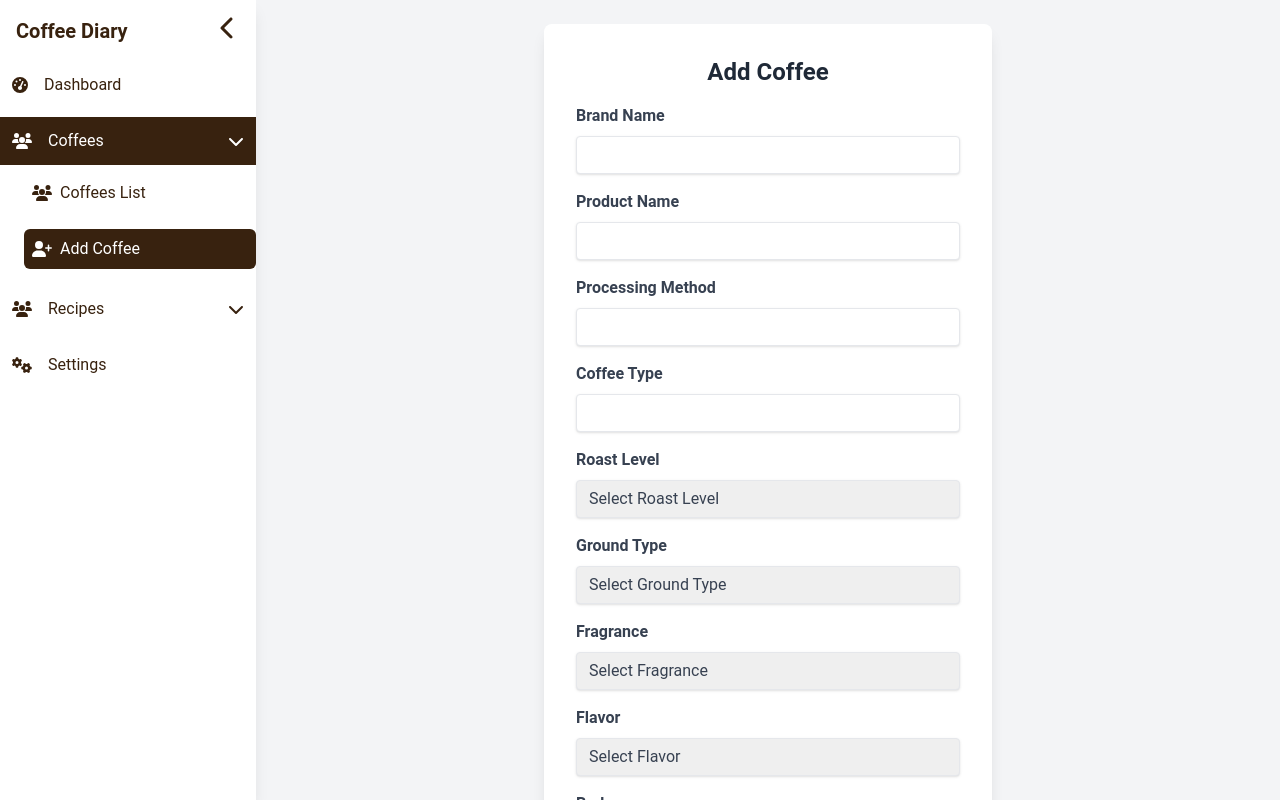
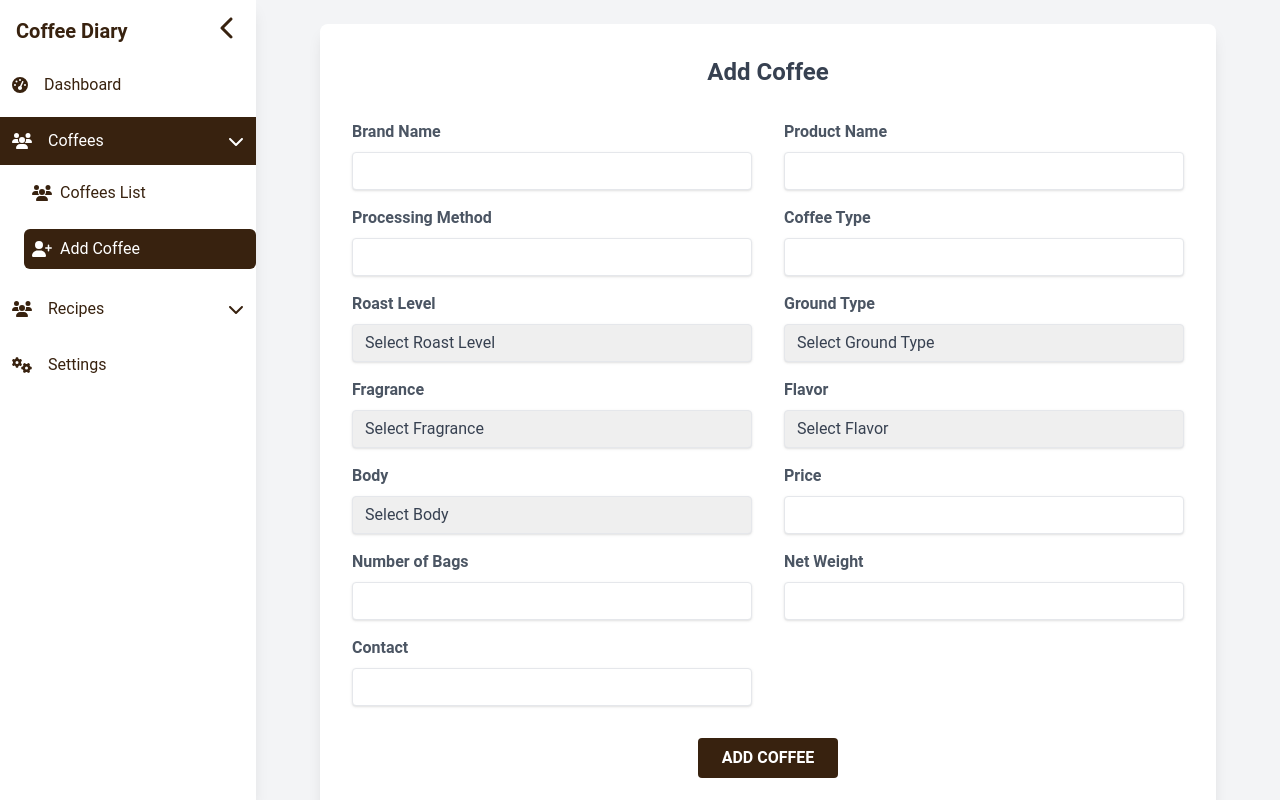
Before and after one commit to ThandarHtetHtetSan/personalized-local-coffee-recommendation-system, a Next.js app in the folder next-client/: page /admin/coffees/add-coffee in a window 1280 px wide. Built offline with nearby package versions, Linux system fonts and the light colour scheme.

Commit message:
feat: add input and select dynamic components and update add-coffee design

```diff
--- /dev/null
+++ b/next-client/src/components/inputs/Select.js
@@ -0,0 +1,19 @@
+import React from 'react'
+
+const Select = ({ label, name, value, onChange, options, className, containerClassname }) => {
+  return (
+    <div className={`${containerClassname}`}>
+      <label className="block text-gray-600 font-semibold mb-2">{label}</label>
+      <select
+        name={name}
+        value={value}
+        onChange={onChange}
+        className={`shadow appearance-none border rounded w-full py-2 px-3 text-gray-700 leading-tight focus:outline-none focus:shadow-outline ${className}`}
+      >
+        {options.map(item => (<option key={item.value} value={item.value} disabled={!item.value}>{item.label}</option>))}
+      </select>
+    </div>
+  )
+}
+
+export default Select
--- /dev/null
+++ b/next-client/src/components/inputs/TextInput.js
@@ -0,0 +1,16 @@
+const TextInput = ({ label, type = 'text', name, value, onChange, className, containerClassName }) => {
+  return (
+    <div className={`${containerClassName}`}>
+      <label className="block text-gray-600 font-semibold mb-2">{label}</label>
+      <input
+        type={type}
+        name={name}
+        value={value}
+        onChange={onChange}
+        className={`shadow appearance-none border rounded w-full py-2 px-3 text-gray-700 leading-tight focus:outline-none focus:shadow-outline ${className}`}
+      />
+    </div>
+  )
+}
+
+export default TextInput
--- a/next-client/src/pages/admin/coffees/add-coffee.js
+++ b/next-client/src/pages/admin/coffees/add-coffee.js
@@ -1,6 +1,9 @@
 import React, { useState } from 'react';
 import axios from 'axios';
 import AdminLayout from '@/components/AdminLayout';
+import TextInput from '@/components/inputs/TextInput';
+import Select from '@/components/inputs/Select';
+import { BODY_OPTIONS, FLAVOR_OPTIONS, FRAGRANCE_OPTIONS, GROUND_TYPE_OPTIONS, ROAST_LEVEL_OPTIONS } from '@/utils/constant';
 
 const AddDataForm = () => {
   const [formData, setFormData] = useState({
@@ -39,178 +42,74 @@ const AddDataForm = () => {
   return (
     <AdminLayout>
       <div className="flex justify-center h-screen p-6 min-h-screen overflow-auto">
-        <div className="w-full min-h-screen max-w-md">
+        <div className="w-full min-h-screen max-w-4xl">
           <div className="bg-white p-8 rounded-lg shadow-lg">
-          <h2 className="text-2xl font-bold text-center text-gray-800 mb-4">Add Coffee</h2>
+            <h2 className="text-2xl font-bold text-center text-gray-700 mb-8">Add Coffee</h2>
             <form onSubmit={handleSubmit}>
-            {/* Other form fields */}
-            <div className="mb-4">
-              <label className="block text-gray-700 font-bold mb-2">Brand Name</label>
-              <input
+              <div className="grid grid-cols-2 gap-y-4 gap-x-8">
+                <TextInput label="Brand Name"
                   type="text"
                   name="brand_name"
                   value={formData.brand_name}
                   onChange={handleChange}
-                className="shadow appearance-none border rounded w-full py-2 px-3 text-gray-700 leading-tight focus:outline-none focus:shadow-outline"
                 />
-            </div>
-            <div className="mb-4">
-              <label className="block text-gray-700 font-bold mb-2">Product Name</label>
-              <input
+                <TextInput label="Product Name"
                   type="text"
                   name="class_name"
                   value={formData.class_name}
                   onChange={handleChange}
-                className="shadow appearance-none border rounded w-full py-2 px-3 text-gray-700 leading-tight focus:outline-none focus:shadow-outline"
                 />
-            </div>
-            <div className="mb-4">
-              <label className="block text-gray-700 font-bold mb-2">Processing Method</label>
-              <input
+                <TextInput label="Processing Method"
                   type="text"
                   name="processing_method"
                   value={formData.processing_method}
                   onChange={handleChange}
-                className="shadow appearance-none border rounded w-full py-2 px-3 text-gray-700 leading-tight focus:outline-none focus:shadow-outline"
                 />
-            </div>
-            <div className="mb-4">
-              <label className="block text-gray-700 font-bold mb-2">Coffee Type</label>
-              <input
+                <TextInput label="Coffee Type"
                   type="text"
                   name="coffee_type"
                   value={formData.coffee_type}
                   onChange={handleChange}
-                className="shadow appearance-none border rounded w-full py-2 px-3 text-gray-700 leading-tight focus:outline-none focus:shadow-outline"
                 />
-            </div>
 
+                <Select label="Roast Level" name="roast_level" value={formData.roast_level} onChange={handleChange} options={ROAST_LEVEL_OPTIONS} />
+                <Select label="Ground Type" name="ground_type" value={formData.ground_type} onChange={handleChange} options={GROUND_TYPE_OPTIONS} />
+                <Select label="Fragrance" name="fragrance" value={formData.fragrance} onChange={handleChange} options={FRAGRANCE_OPTIONS} />
+                <Select label="Flavor" name="flavor" value={formData.flavor} onChange={handleChange} options={FLAVOR_OPTIONS} />
+                <Select label="Body" name="body" value={formData.body} onChange={handleChange} options={BODY_OPTIONS} />
 
-            <div className="mb-4">
-              <label className="block text-gray-700 font-bold mb-2">Roast Level</label>
-              <select
-                name="roastLevel"
-                value={formData.roastLevel}
-                onChange={handleChange}
-                className="shadow appearance-none border rounded w-full py-2 px-3 text-gray-700 leading-tight focus:outline-none focus:shadow-outline"
-              >
-                <option value="">Select Roast Level</option>
-                <option value="66c4d63bc0935cb1598e7a08">Light</option>
-                <option value="66c4d644c0935cb1598e7b2f">Medium Light</option>
-                <option value="66c4d633c0935cb1598e78a1">Medium</option>
-                <option value="66c4d635c0935cb1598e791e">Medium Dark</option>
-                <option value="66c4d634c0935cb1598e78ce">Dark</option>
-              </select>
-            </div>
-            <div className="mb-4">
-              <label className="block text-gray-700 font-bold mb-2">Ground Type</label>
-              <select
-                name="groundType"
-                value={formData.groundType}
-                onChange={handleChange}
-                className="shadow appearance-none border rounded w-full py-2 px-3 text-gray-700 leading-tight focus:outline-none focus:shadow-outline"
-              >
-                <option value="">Select Ground Type</option>
-                <option value="66c4d636c0935cb1598e7961">Whole Bean</option>
-                <option value="66c4d634c0935cb1598e78aa">Fine Ground</option>
-                <option value="66c4d635c0935cb1598e78f5">Coarse Ground</option>
-              </select>
-            </div>
-            <div className="mb-4">
-              <label className="block text-gray-700 font-bold mb-2">Fragrance</label>
-              <select
-                name="fragrance"
-                value={formData.fragrance}
-                onChange={handleChange}
-                className="shadow appearance-none border rounded w-full py-2 px-3 text-gray-700 leading-tight focus:outline-none focus:shadow-outline"
-              >
-                <option value="">Select Fragrance</option>
-                <option value="66c4d63cc0935cb1598e7a16">Fruity</option>
-                <option value="66c4d63cc0935cb1598e7a16">Floral</option>
-                <option value="66c4d634c0935cb1598e78a4">Sweet</option>
-                <option value="66c4d635c0935cb1598e7921">Spicy</option>
-                <option value="66c4d634c0935cb1598e78d1">Smoky</option>
-              </select>
-            </div>
-            <div className="mb-4">
-              <label className="block text-gray-700 font-bold mb-2">Flavor</label>
-              <select
-                name="flavor"
-                value={formData.flavor}
-                onChange={handleChange}
-                className="shadow appearance-none border rounded w-full py-2 px-3 text-gray-700 leading-tight focus:outline-none focus:shadow-outline"
-              >
-                <option value="">Select Flavor</option>
-                <option value="66c4d63bc0935cb1598e7a0c">Very Sweet</option>
-                <option value="66c4d644c0935cb1598e7b35">Sweet</option>
-                <option value="66c4d634c0935cb1598e78a7">Normal</option>
-                <option value="66c4d635c0935cb1598e7924">Bitter</option>
-                <option value="66c4d634c0935cb1598e78d4">Very Bitter</option>
-              </select>
-            </div>
-            <div className="mb-4">
-              <label className="block text-gray-700 font-bold mb-2">Body</label>
-              <select
-                name="body"
-                value={formData.body}
-                onChange={handleChange}
-                className="shadow appearance-none border rounded w-full py-2 px-3 text-gray-700 leading-tight focus:outline-none focus:shadow-outline"
-              >
-                <option value="">Select Body</option>
-                <option value="66c4d63bc0935cb1598e7a10">Lighter</option>
-                <option value="66c4d644c0935cb1598e7b39">Light</option>
-                <option value="66c4d634c0935cb1598e78ad">Medium</option>
-                <option value="66c4d635c0935cb1598e7928">Full</option>
-                <option value="66c4d634c0935cb1598e78d8">Heavy</option>
-              </select>
-            </div>
-            {/* Repeat similar blocks for other fields */}
-            <div className="mb-4">
-              <label className="block text-gray-700 font-bold mb-2">Price</label>
-              <input
+                <TextInput label="Price"
                   type="text"
                   name="price"
                   value={formData.price}
                   onChange={handleChange}
-                className="shadow appearance-none border rounded w-full py-2 px-3 text-gray-700 leading-tight focus:outline-none focus:shadow-outline"
                 />
-            </div>
-            <div className="mb-4">
-              <label className="block text-gray-700 font-bold mb-2">Number of Bags</label>
-              <input
+                <TextInput label="Number of Bags"
                   type="text"
                   name="no_of_bags"
                   value={formData.no_of_bags}
                   onChange={handleChange}
-                className="shadow appearance-none border rounded w-full py-2 px-3 text-gray-700 leading-tight focus:outline-none focus:shadow-outline"
                 />
-            </div>
-            <div className="mb-4">
-              <label className="block text-gray-700 font-bold mb-2">Net Weight</label>
-              <input
+                <TextInput label="Net Weight"
                   type="text"
                   name="net_weight"
                   value={formData.net_weight}
                   onChange={handleChange}
-                className="shadow appearance-none border rounded w-full py-2 px-3 text-gray-700 leading-tight focus:outline-none focus:shadow-outline"
                 />
-            </div>
-            <div className="mb-4">
-              <label className="block text-gray-700 font-bold mb-2">Contact</label>
-              <input
+                <TextInput label="Contact"
                   type="text"
                   name="contact"
                   value={formData.contact}
                   onChange={handleChange}
-                className="shadow appearance-none border rounded w-full py-2 px-3 text-gray-700 leading-tight focus:outline-none focus:shadow-outline"
                 />
               </div>
-            <div className="text-center">
+
+              <div className="text-center mt-8">
                 <button
                   type="submit"
-                className="bg-blue-500 hover:bg-blue-700 text-white font-bold py-2 px-4 rounded focus:outline-none focus:shadow-outline"
+                  className="bg-[#38220f] hover:opacity-80 text-white font-bold uppercase py-2 px-6 rounded focus:outline-none focus:shadow-outline"
                 >
-                Add Data
+                  Add Coffee
                 </button>
               </div>
             </form>
--- /dev/null
+++ b/next-client/src/utils/constant.js
@@ -0,0 +1,126 @@
+export const ROAST_LEVEL_OPTIONS = [
+  {
+    value: '',
+    label: 'Select Roast Level'
+  },
+  {
+    value: '66c4d63bc0935cb1598e7a08',
+    label: 'Light'
+  },
+  {
+    value: '66c4d644c0935cb1598e7b2f',
+    label: 'Medium Light'
+  },
+  {
+    value: '66c4d633c0935cb1598e78a1',
+    label: 'Medium'
+  },
+  {
+    value: '66c4d635c0935cb1598e791e',
+    label: 'Medium Dark'
+  },
+  {
+    value: '66c4d634c0935cb1598e78ce',
+    label: 'Dark'
+  }
+]
+
+export const GROUND_TYPE_OPTIONS = [
+  {
+    value: '',
+    label: 'Select Ground Type'
+  },
+  {
+    value: '66c4d636c0935cb1598e7961',
+    label: 'Whole Bean'
+  },
+  {
+    value: '66c4d634c0935cb1598e78aa',
+    label: 'Fine Ground'
+  },
+  {
+    value: '66c4d635c0935cb1598e78f5',
+    label: 'Coarse Ground'
+  }
+]
+
+export const FRAGRANCE_OPTIONS = [
+  {
+    value: '',
+    label: 'Select Fragrance'
+  },
+  {
+    value: '66c4d63cc0935cb1598e7a16',
+    label: 'Fruity'
+  },
+  {
+    value: '66c4d644c0935cb1598e7b32',
+    label: 'Floral'
+  },
+  {
+    value: '66c4d634c0935cb1598e78a4',
+    label: 'Sweet'
+  },
+  {
+    value: '66c4d635c0935cb1598e7921',
+    label: 'Spicy'
+  },
+  {
+    value: '66c4d634c0935cb1598e78d1',
+    label: 'Smoky'
+  }
+]
+
+export const FLAVOR_OPTIONS = [
+  {
+    value: '',
+    label: 'Select Flavor'
+  },
+  {
+    value: '66c4d63bc0935cb1598e7a0c',
+    label: 'Very Sweet'
+  },
+  {
+    value: '66c4d644c0935cb1598e7b35',
+    label: 'Sweet'
+  },
+  {
+    value: '66c4d634c0935cb1598e78a7',
+    label: 'Normal'
+  },
+  {
+    value: '66c4d635c0935cb1598e7924',
+    label: 'Bitter'
+  },
+  {
+    value: '66c4d634c0935cb1598e78d4',
+    label: 'Very Bitter'
+  }
+]
+
+export const BODY_OPTIONS = [
+  {
+    value: '',
+    label: 'Select Body'
+  },
+  {
+    value: '66c4d63bc0935cb1598e7a10',
+    label: 'Light'
+  },
+  {
+    value: '66c4d644c0935cb1598e7b39',
+    label: 'Sweet'
+  },
+  {
+    value: '66c4d634c0935cb1598e78ad',
+    label: 'Medium'
+  },
+  {
+    value: '66c4d635c0935cb1598e7928',
+    label: 'Full'
+  },
+  {
+    value: '66c4d634c0935cb1598e78d8',
+    label: 'Heavy'
+  }
+]
--- a/next-client/tailwind.config.js
+++ b/next-client/tailwind.config.js
@@ -15,6 +15,7 @@ module.exports = {
         "gradient-radial": "radial-gradient(var(--tw-gradient-stops))",
         "gradient-conic":
           "conic-gradient(from 180deg at 50% 50%, var(--tw-gradient-stops))",
+        "coffee-beans": "url('/images/coffee-beans-bg.png')",
       },
     },
   },
```
Also changed, not shown: next-client/src/pages/admin/coffees/index.js (+9 -2 lines). Lines whose indentation alone changed are shown as unchanged.
